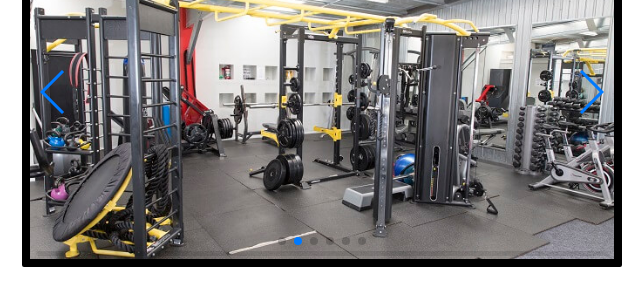
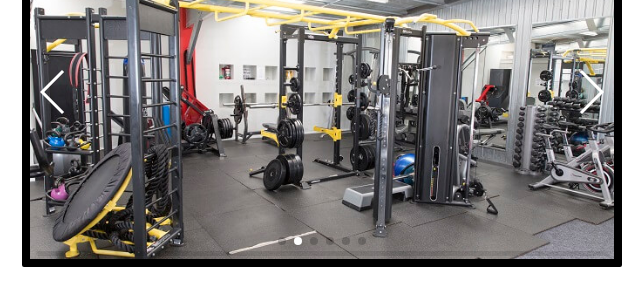
Before and after one commit to ZayneFrauendorf/ZF.Professional.BodyMechanics, a plain HTML site: page index.html in a window 1280 px wide. Shown: the part 373-668 px from the top of the page, 318-962 px from the left. Drawn offline with nearby package versions, Linux system fonts and the light colour scheme; a script that the page names is missing.

Commit message:
fix/color change to slider buttons

```diff
--- a/Style.css
+++ b/Style.css
@@ -479,4 +479,5 @@ input.textbox-300 {
     ��left: 0;
     ��height: 100%;
     margin-top: 30px;
+
 }
--- a/index.html
+++ b/index.html
@@ -58,8 +58,8 @@
             <div class="swiper-pagination"></div>
 
             <!-- If we need navigation buttons -->
-            <div class="swiper-button-prev"></div>
-            <div class="swiper-button-next"></div>
+            <div class="swiper-button-prev swiper-button-white"></div>
+            <div class="swiper-button-next swiper-button-white"></div>
 
             <!-- If we need scrollbar -->
             <div class="swiper-scrollbar"></div>
@@ -72,6 +72,10 @@
                 margin-top: 30px;
                 border: 8px solid black;
                 border-radius: 2px;
+            }
+
+            .swiper-pagination-bullet-active {
+                background-color: white !important;
             }
         </style>
         <section class="benefits">
@@ -93,7 +97,8 @@
         <footer>
             <p>Copyright &copy;
                 <script>document.write(new Date().getFullYear())</script> Body Mechanics, Don't forget to check out our
-                <a href="https://www.facebook.com/bodymechanicswb" target="_blank" title="Body Mechanics Facebook Page">Body Mechanics Facebook Page</a>
+                <a href="https://www.facebook.com/bodymechanicswb" target="_blank" title="Body Mechanics Facebook Page">Body
+                    Mechanics Facebook Page</a>
             </p>
         </footer>
     </div>
```
